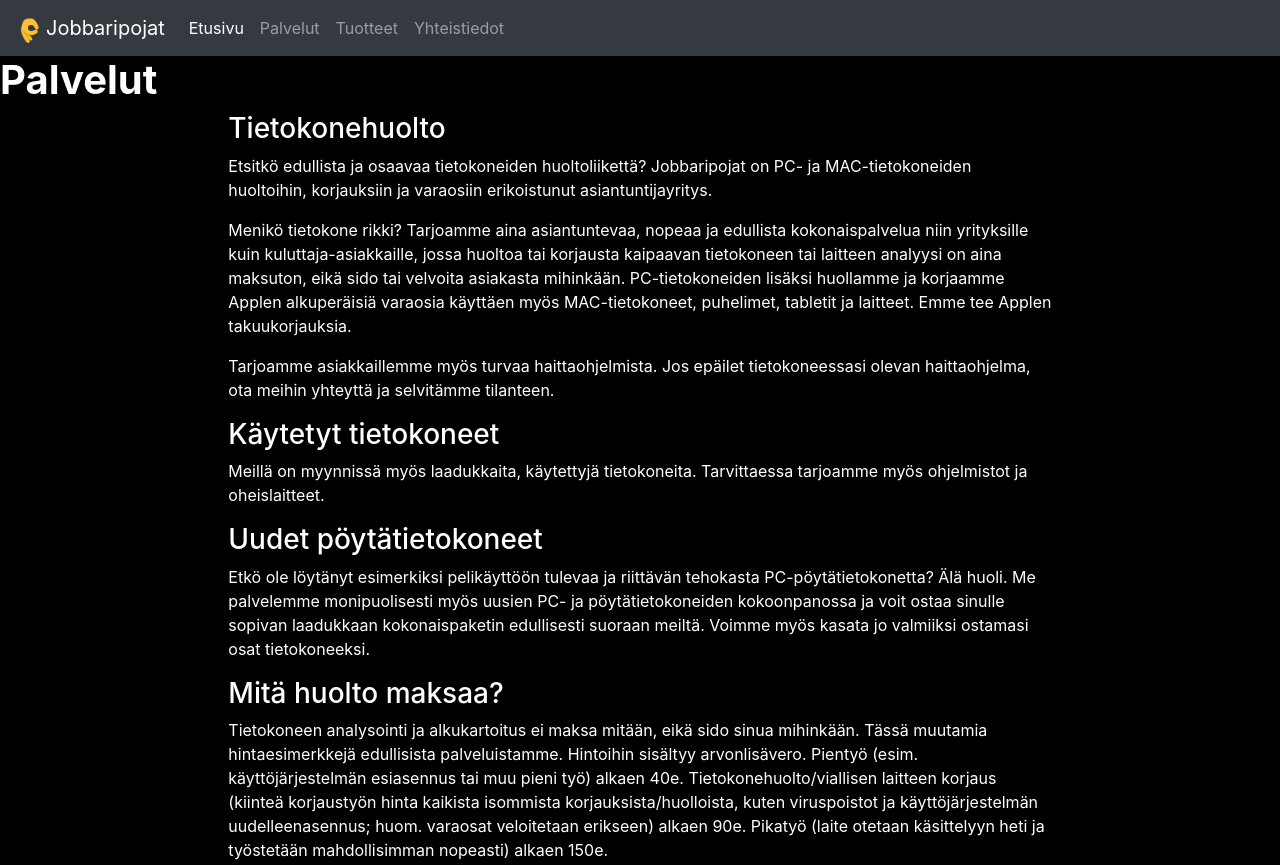
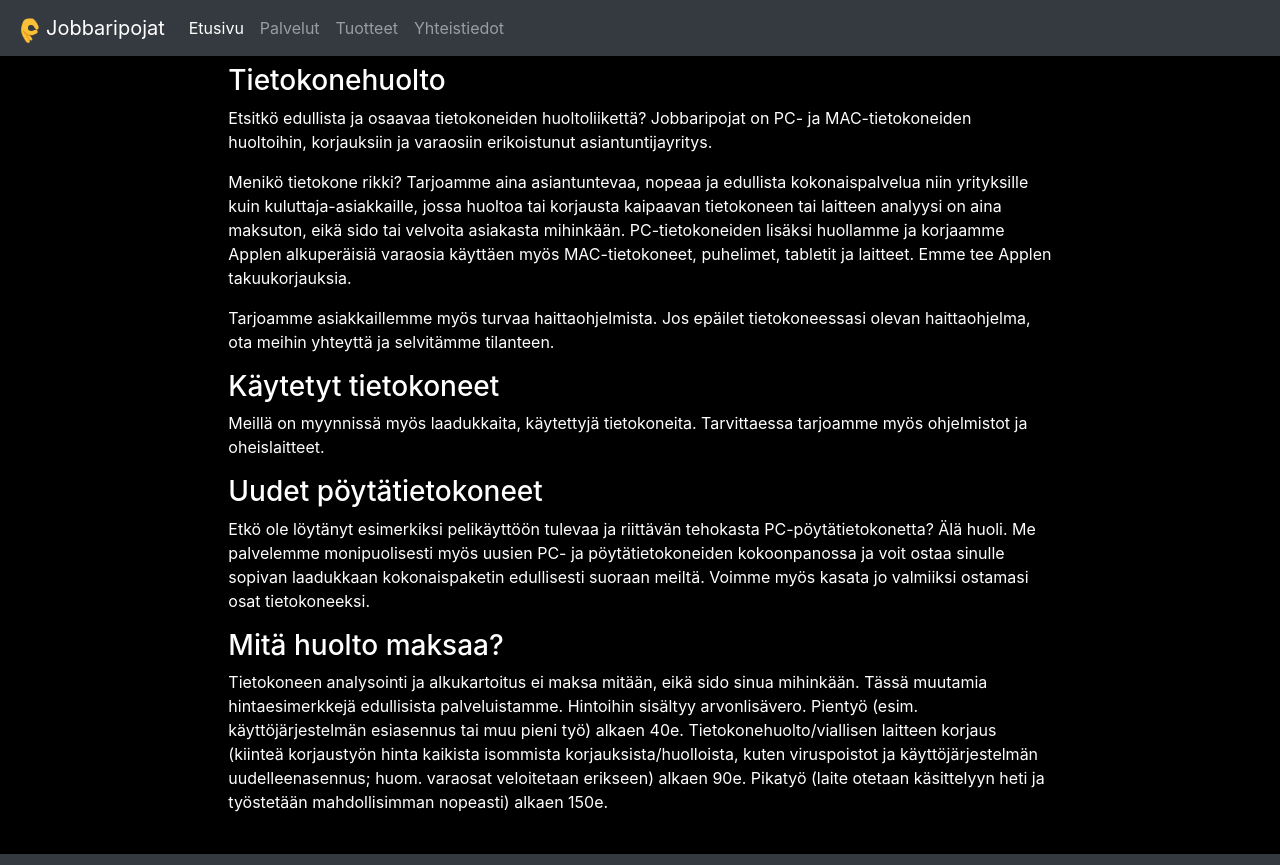
Before and after one commit to PietuKanerva/nettisivu, a plain HTML site: page OmaSivu.html in a window 1280 px wide. Shown: the top 865 px of the page. Drawn offline with nearby package versions, Linux system fonts and the light colour scheme.

Commit message:
Update OmaSivu.html

```diff
--- a/OmaSivu.html
+++ b/OmaSivu.html
@@ -33,7 +33,7 @@
       </ul>
     </div>
   </nav>
-      <h1 class="header"> <b>Palvelut</b></h1>
+      <h1 class="header"> <b></b></h1>
 
 
 
```
